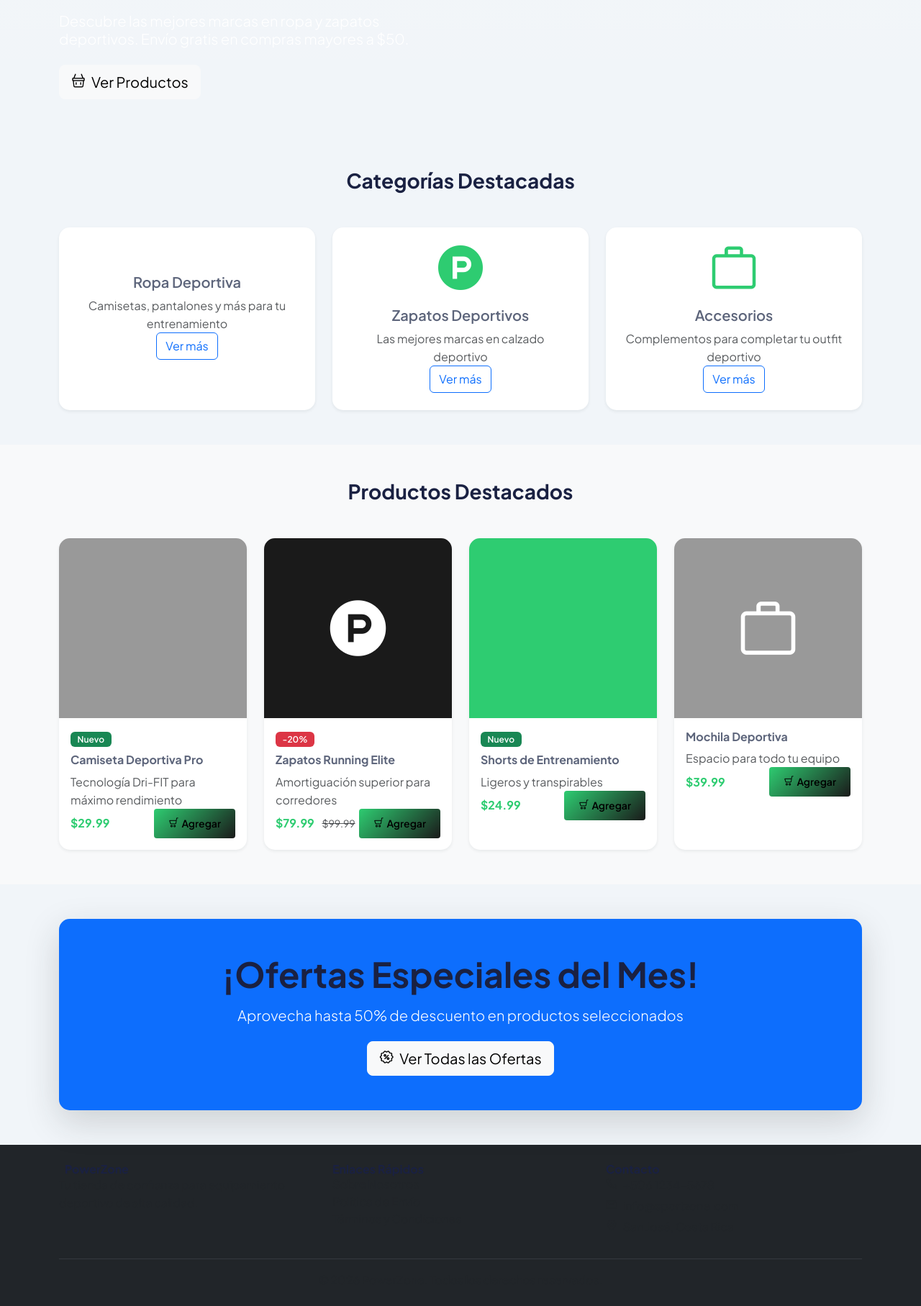
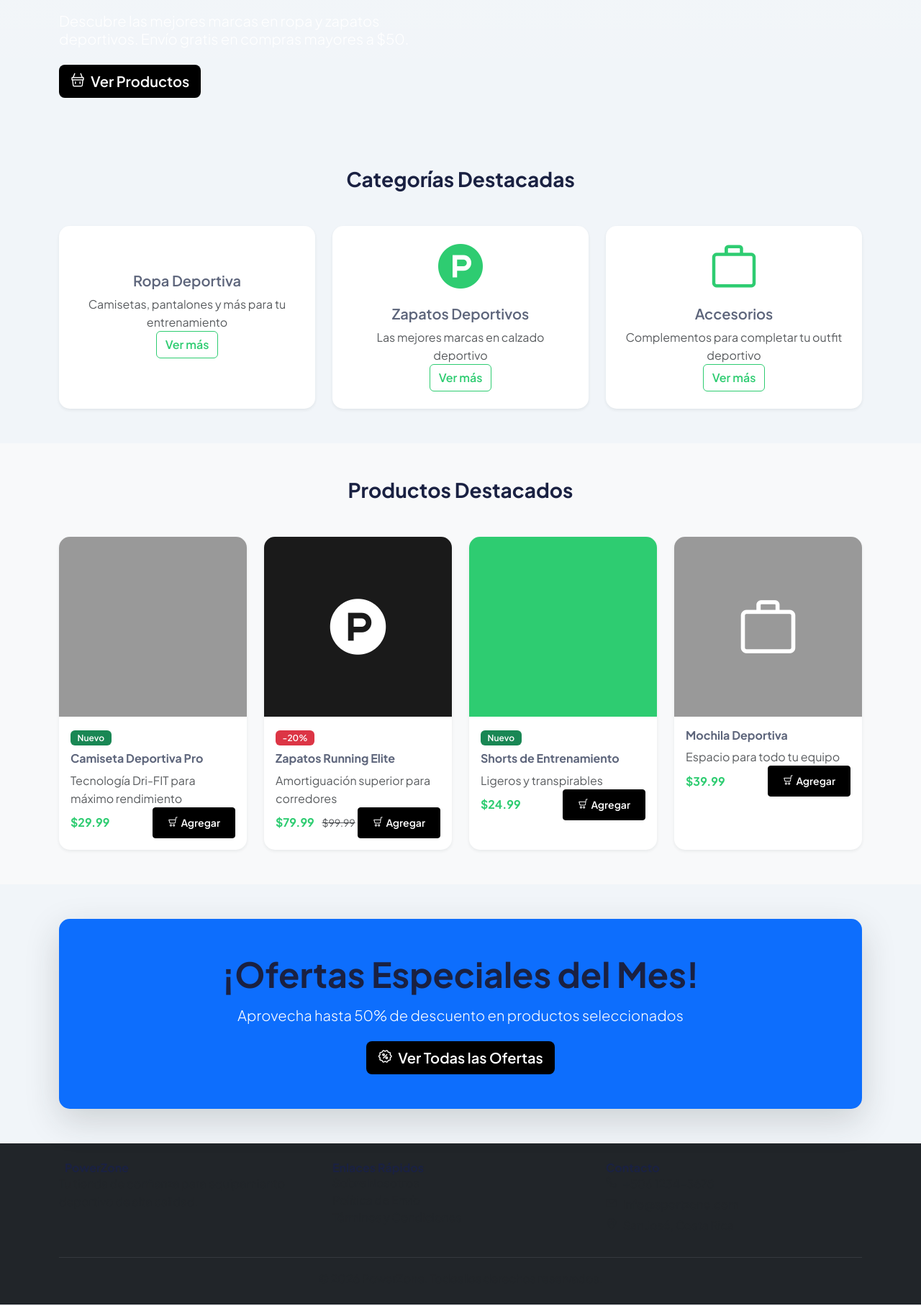
Before and after one commit to AdryHD/G4_AmbienteWeb, a PHP site: page /Views/Home/home.php in a window 1280 px wide. Shown: the part 306-2121 px from the top of the page at 72% size. Run offline with PHP 8.4, Linux system fonts and the light colour scheme.

Commit message:
Correcciones Avance 1
Se realizan las correcciones solicitada por el profe en avance 1 para dar continuidad al avance 2

```diff
--- a/Views/Home/home.php
+++ b/Views/Home/home.php
@@ -5,6 +5,7 @@
     <meta http-equiv="X-UA-Compatible" content="IE=edge" />
     <meta name="viewport" content="width=device-width, initial-scale=1.0" />
     <title>Inicio | PowerZone - Tienda Deportiva</title>
+    <link rel="icon" href="data:,">
 
     <link rel="stylesheet" href="../assets/css/bootstrap.min.css" />
     <link rel="stylesheet" href="../assets/css/lineicons.css" />
--- a/Views/assets/css/custom.css
+++ b/Views/assets/css/custom.css
@@ -47,23 +47,55 @@
 
 /* Botones personalizados */
 .btn-primary {
-  background: linear-gradient(135deg, var(--primary-color) 0%, var(--secondary-color) 100%);
-  border: none;
+  --bs-btn-color: #ffffff;
+  --bs-btn-bg: #000000;
+  --bs-btn-border-color: #000000;
+  --bs-btn-hover-color: #2ECC71;
+  --bs-btn-hover-bg: #000000;
+  --bs-btn-hover-border-color: #000000;
+  --bs-btn-active-color: #2ECC71;
+  --bs-btn-active-bg: #000000;
+  --bs-btn-active-border-color: #000000;
+  --bs-btn-focus-shadow-rgb: 0, 0, 0;
+  font-weight: 600;
   transition: all 0.3s ease;
-  color: var(--dark-color);
-  font-weight: 600;
 }
 
-.btn-primary:hover {
+.btn-primary:hover,
+.btn-primary:focus {
   transform: translateY(-2px);
-  box-shadow: 0 5px 15px rgba(46, 204, 113, 0.4);
-  background: linear-gradient(135deg, var(--secondary-color) 0%, var(--primary-color) 100%);
-  color: white;
+  box-shadow: 0 5px 15px rgba(0, 0, 0, 0.3);
 }
 
-.btn-outline-primary:hover {
-  background: linear-gradient(135deg, var(--primary-color) 0%, var(--secondary-color) 100%);
-  border-color: transparent;
+.btn-outline-primary {
+  border-color: var(--primary-color) !important;
+  color: var(--primary-color) !important;
+  font-weight: 600 !important;
+  transition: all 0.3s ease !important;
+}
+
+.btn-outline-primary:hover,
+.btn-outline-primary:focus {
+  background: linear-gradient(135deg, var(--primary-color) 0%, var(--secondary-color) 100%) !important;
+  border-color: transparent !important;
+  color: #ffffff !important;
+}
+
+/* Botones light personalizados */
+.btn-light {
+  background-color: #000000 !important;
+  border: none !important;
+  color: #ffffff !important;
+  font-weight: 600 !important;
+  transition: all 0.3s ease !important;
+}
+
+.btn-light:hover,
+.btn-light:focus {
+  background-color: #000000 !important;
+  color: #2ECC71 !important;
+  box-shadow: 0 5px 15px rgba(0, 0, 0, 0.3) !important;
+  border-color: #000000 !important;
 }
 
 /* Navbar personalizada */
--- a/Views/assets/jss/main.js
+++ b/Views/assets/jss/main.js
@@ -11,10 +11,12 @@
   /* ========= Add Box Shadow in Header on Scroll ======== */
   window.addEventListener('scroll', function () {
     const header = document.querySelector('.header')
+    if (header) {
       if (window.scrollY > 0) {
         header.style.boxShadow = '0px 0px 30px 0px rgba(200, 208, 216, 0.30)'
       } else {
         header.style.boxShadow = 'none'
+      }
     }
   })
 
@@ -25,6 +27,7 @@
   const menuToggleButtonIcon = document.querySelector("#menu-toggle i");
   const overlay = document.querySelector(".overlay");
 
+  if (menuToggleButton && overlay) {
     menuToggleButton.addEventListener("click", () => {
       sidebarNavWrapper.classList.toggle("active");
       overlay.classList.add("active");
@@ -50,4 +53,5 @@
       overlay.classList.remove("active");
       mainWrapper.classList.remove("active");
     });
+  }
 })();
```
Also changed, not shown: 1 other file. Lines whose indentation alone changed are shown as unchanged.
